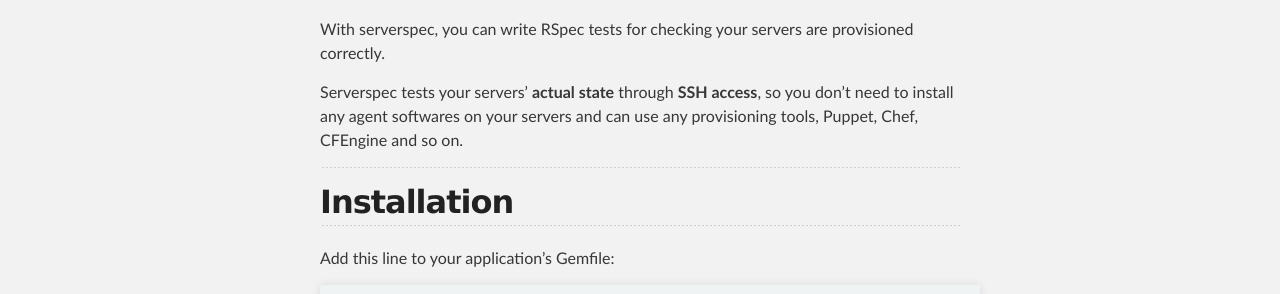
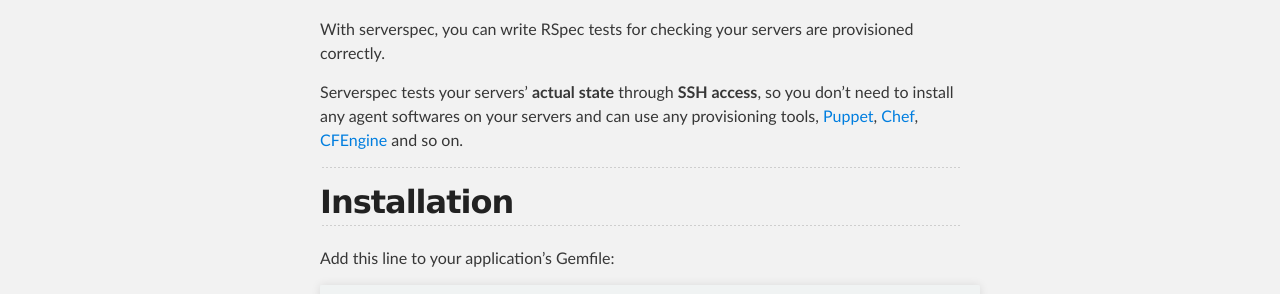
Before and after one commit to serverspec/serverspec.github.io, a Jekyll site: the page built from index.md, in a window 1280 px wide and 900 px high. Shown: the part 371-665 px from the top of the window. Built offline with Jekyll 4.4.1, drawn with Linux system fonts in a browser that asks for light colours; Markdown is read by kramdown in place of the engine named in the settings; part of the change alters nothing that is shown.

Commit message:
Add links

```diff
--- a/index.md
+++ b/index.md
@@ -7,7 +7,7 @@ title: home
 
 With serverspec, you can write RSpec tests for checking your servers are provisioned correctly.
 
-Serverspec tests your servers' **actual state**  through **SSH access**, so you don't need to install any agent softwares on your servers and can use any provisioning tools, Puppet, Chef, CFEngine and so on.
+Serverspec tests your servers' **actual state**  through **SSH access**, so you don't need to install any agent softwares on your servers and can use any provisioning tools, [Puppet](https://puppetlabs.com/), [Chef](http://www.opscode.com/chef/), [CFEngine](http://cfengine.com/) and so on.
 
 ----
 
```
